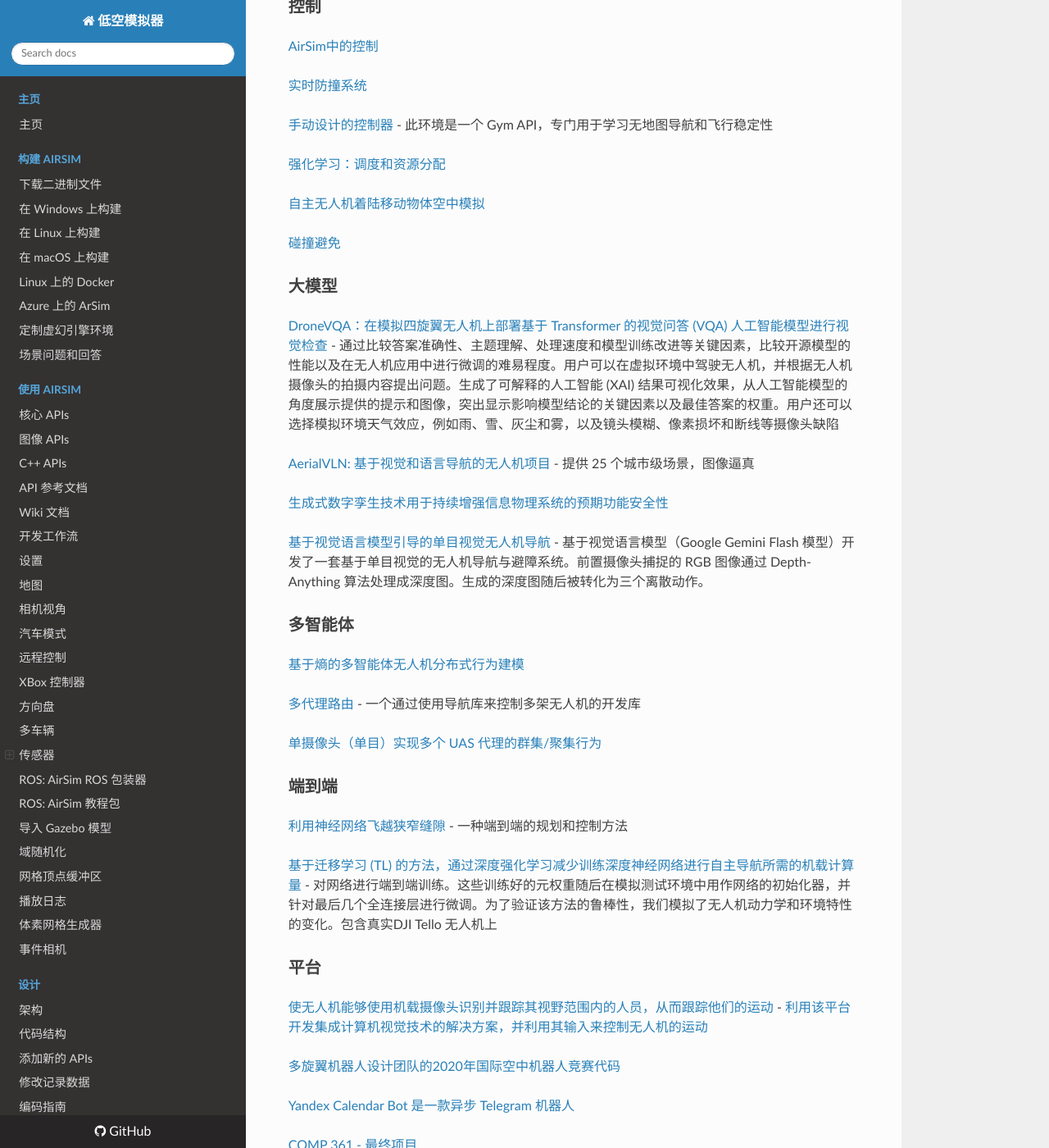
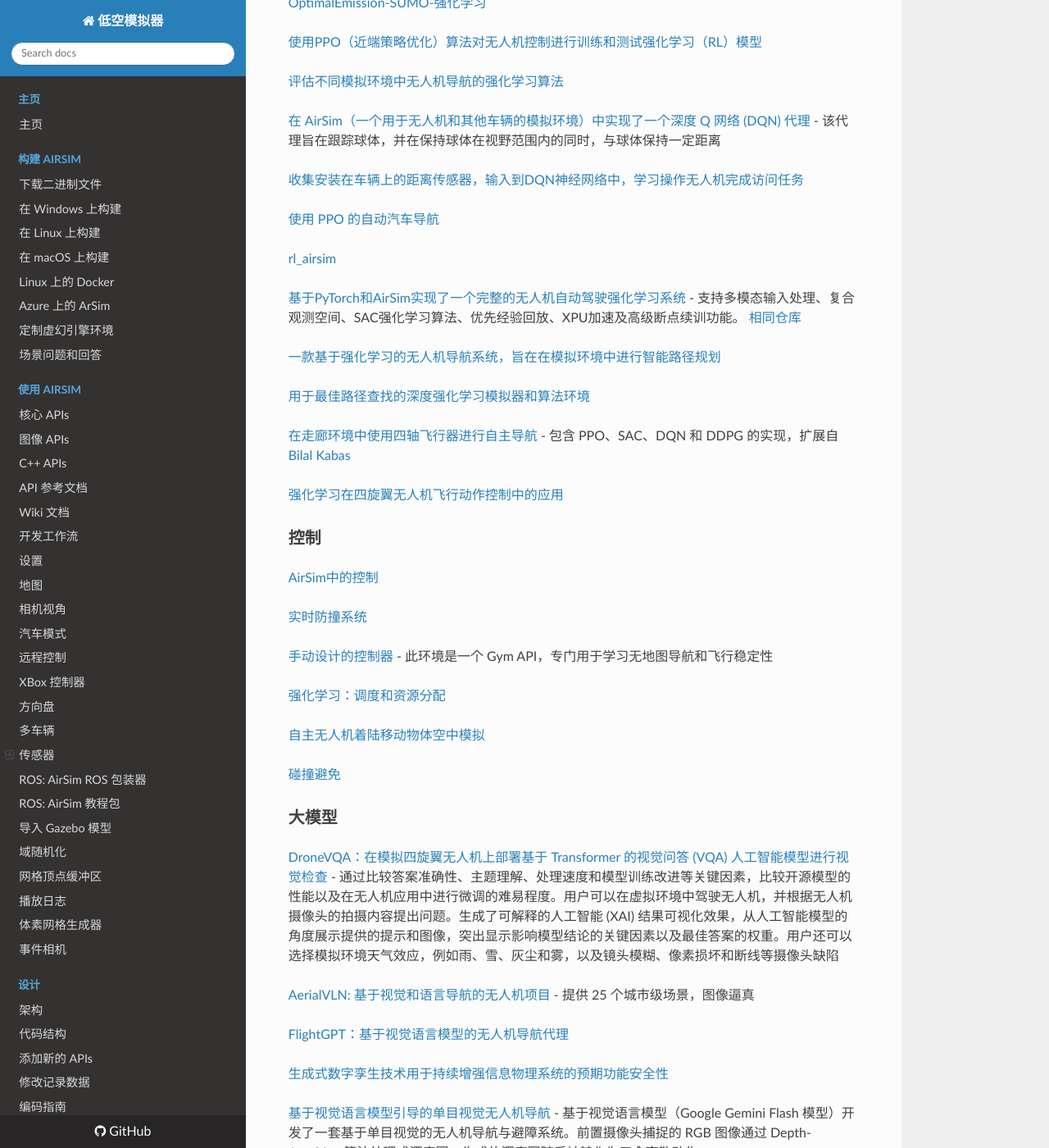
Before and after one commit to nongfu212/air_doc, an MkDocs documentation site: the page built from docs/third/used_by.md, in a window 1280 px wide and 1400 px high, scrolled down 3826 px. Shown: the whole window at 82% size. Built offline with MkDocs 1.6.1, drawn with Linux system fonts in a browser that asks for light colours; nearby versions of some CDN libraries; some of the changed text lies outside the part shown.

Commit message:
完成使用AirSim的项目列表

```diff
--- a/docs/third/used_by.md
+++ b/docs/third/used_by.md
@@ -1,7 +1,7 @@
 # [使用AirSim的项目](https://github.com/microsoft/AirSim/network/dependents)
 
 <!-- 整理到的页面：https://github.com/microsoft/AirSim/network/dependents?dependents_before=NDIwNTcwNTEwNDE -->
-<!-- 整理到的仓库：https://github.com/deameW/AirSim212 -->
+<!-- 整理到的仓库：https://github.com/cvisionai/AirSim -->
 
 
 ## 飞行器
@@ -17,6 +17,8 @@
 [在微软 Airsim 上实现 VINS-Mono SLAM](https://github.com/ritvik03/Hybrid_Navigation_Tech)
 
 [通过信息路径规划实现语义分割的具身主动领域自适应](https://github.com/ethz-asl/active_learning_for_segmentation)
+
+[使用实时图像分类进行无人机导航](https://github.com/shahlashalu/Autonomous-Drone-Navigation-System)
 
 [使用光流和扩展焦点 (Focus of Expansion) 对微型飞行器 (MAV) 进行基于运动的物体检测](https://github.com/evroon/mav-detection)
 
@@ -37,6 +39,10 @@
 [主动 SLAM VNAV 2023](https://github.com/mbpeterson70/active_slam_vnav_2023)
 
 [目标检测数据集生成器（YOLO 格式）和一些获取推理结果的方法](https://github.com/iriavizcaino/airsim_object_detection)
+
+[人脸识别&跟踪人](https://github.com/Mark-Notify/ai_drone) - 使用 YOLOv8 检测图像中的人物，使用 OpenCV 检测人脸，使用 DeepFace 识别人物，并飞近用户从视频源中选择的目标，系统会说出此人的姓名并在地图上显示他们的位置
+
+[防撞无人机](https://github.com/Rohan201769/Collision_Avoidance_Drone) - 实时无人机防撞系统使用 YOLOv8 计算机视觉检测障碍物并实施三区安全协议（紧急、关键和标准），以确保在动态环境中安全导航
 
 [一款视觉效果惊艳的火焰红外模拟器，用于 SLAM 和感知](https://github.com/castacks/firevision_sim)
 
@@ -76,6 +82,10 @@
 [结合深度强化学习 (DRL)和深度地图，以增强无人机导航和避障能力](https://github.com/omidaghdaeiii/d3qn-drone-navigation) - 集成了Dueling Double Deep Q 网络 (D3QN)和ResNet-8架构，以实现精准的运动指令和稳健的转向角度预测
 
 [在复杂的环境中训练导航策略](https://github.com/deameW/AirSim212)
+
+[无人机自主导航](https://github.com/saha0073/Autonomous_Drone_Navigation_AirSim) - 利用激光雷达数据实时避障。该系统既支持单机螺旋式导航，也支持多机协同集群飞行
+
+[active-suspension 运动规划研究](https://github.com/devprosvn/active-suspension-motion-planning-research)
 
 [基于八叉树的无人机寻路算法](https://github.com/Midas75/AirSim-OCTree-PathFinding)
 
@@ -143,6 +153,18 @@
 
 [收集安装在车辆上的距离传感器，输入到DQN神经网络中，学习操作无人机完成访问任务](https://github.com/Kura0913/Airsim-DQN)
 
+[使用 PPO 的自动汽车导航](https://github.com/Pedrazzini/AutonomousDriveEP)
+
+[rl_airsim](https://github.com/luaru1/rl_airsim)
+
+[基于PyTorch和AirSim实现了一个完整的无人机自动驾驶强化学习系统](https://github.com/1os3/RLearning_AD) - 支持多模态输入处理、复合观测空间、SAC强化学习算法、优先经验回放、XPU加速及高级断点续训功能。 [相同仓库](https://github.com/MicroAeTx/RLearning_AD_CTM)
+
+[一款基于强化学习的无人机导航系统，旨在在模拟环境中进行智能路径规划](https://github.com/GauravVRich/Auto_drone)
+
+[用于最佳路径查找的深度强化学习模拟器和算法环境](https://github.com/zhaoran2000/DRL-drones)
+
+[在走廊环境中使用四轴飞行器进行自主导航](https://github.com/Jigmiey/UAV-motion-planning-with-Reinforcement-Learning) - 包含 PPO、SAC、DQN 和 DDPG 的实现，扩展自 [Bilal Kabas](https://github.com/Jigmiey/UAV-motion-planning-with-Reinforcement-Learning)
+
 [强化学习在四旋翼无人机飞行动作控制中的应用](https://github.com/shawn243498/Reinforcement-Learning-in-Controlling-Quadrotor-UAV-Flight-Actions)
 
 
@@ -170,6 +192,8 @@
 
 [AerialVLN: 基于视觉和语言导航的无人机项目](https://github.com/AirVLN/AirVLN) - 提供 25 个城市级场景，图像逼真
 
+[FlightGPT：基于视觉语言模型的无人机导航代理](https://github.com/Pendulumclock/FlightGPT)
+
 [生成式数字孪生技术用于持续增强信息物理系统的预期功能安全性](https://github.com/JaeMin98/A-Generative-Digital-Twin-for-Continually-Enhancing-the-Intended-functional-safety-of-Cyber-Physical)
 
 [基于视觉语言模型引导的单目视觉无人机导航](https://github.com/gcsarker/vlm_nav) - 基于视觉语言模型（Google Gemini Flash 模型）开发了一套基于单目视觉的无人机导航与避障系统。前置摄像头捕捉的 RGB 图像通过 Depth-Anything 算法处理成深度图。生成的深度图随后被转化为三个离散动作。
@@ -180,6 +204,10 @@
 [基于熵的多智能体无人机分布式行为建模](https://github.com/sevilresearch/EntropySwarm)
 
 [多代理路由](https://github.com/xxEoD2242/multi_agent_routing) - 一个通过使用导航库来控制多架无人机的开发库
+
+[BJTU_MultipleDrone](https://github.com/54shitaimzf/BJTU_MultipleDrone)
+
+[无人机集群swarmVQA](https://github.com/sevilresearch/swarmVQA)
 
 [单摄像头（单目）实现多个 UAS 代理的群集/聚集行为](https://github.com/ConorGagliardi/Monocular-Swarm)
 
@@ -221,8 +249,18 @@
 
 [用于搜索和救援行动的自主无人机导航系统项目](https://github.com/abellit/AIUAVProject)
 
+[无人机视觉强化学习训练环境及训练代码](https://github.com/1os3/RLearning) - 包含奖励结构优化、调试日志与高可维护性结构
+
+[AeroSynapse：自主隐形无人机平台](https://github.com/aahmadf123/AeroSynapse)
+
+[使用 AirSim 进行农业无人机模拟](https://github.com/ashutoshkumar98/Simulation-for-Drone-in-Agriculture)
+
+[OpenFly平台](https://github.com/SHAILAB-IPEC/OpenFly-Platform) - 通过提供高度自动化的数据收集工具链和大规模基准数据集，推动户外空中视觉语言导航 (VLN) 的研究。它包含 10 万条不同的飞行轨迹、使用尖端渲染技术生成的高质量视觉数据，以及一个关键帧感知的 VLN 模型 OpenFly-Agent
+
 
 [嵌入式无人机控制系统具有基于 LiDAR 的物体检测、实时导航和精确着陆功能](https://github.com/Akira1906/trentos-drone)
+
+
 
 
 ### 数据
@@ -321,6 +359,8 @@
 
 [密苏里科技大学多旋翼设计团队为 2023-2024 年学生无人机系统竞赛 (SUAS) 设计的模拟环境](https://github.com/MissouriMRR/Simulation-2023)
 
+[密苏里科技大学多旋翼设计团队参加 2025 年学生无人机系统竞赛 (SUAS) 的代码](https://github.com/MissouriMRR/SUAS-2025)
+
 [密苏里科技大学多旋翼设计团队为 2023-2024 年学生无人机系统竞赛 (SUAS) 设计的模拟环境](https://github.com/MissouriMRR/Simulation-2024-SUAS-Enviroment)
 
 
@@ -341,6 +381,8 @@
 
 [张家界地图](https://github.com/microsoft/AirSim-Drone-Racing-Lab-Source/commit/4a03fd554534a946a27c4dd7c3067b8515f4fb70) 、[为所有地图添加F10](https://github.com/microsoft/AirSim-Drone-Racing-Lab-Source/commit/c8847d41871590b69636d9c371172f94096f3e78) 等
 
+[添加雷达传感器](https://github.com/Hak-Y/AirSim_Sensor/commits/main/)
+
 [添加/更新了集中式 linting 工作流程](https://github.com/spearuav/ninox-custom-airsim)
 
 [修改 AirSim 的分支以与定制的 Unity 模拟器配合使用](https://github.com/muellerlab/AIFS_AirSim_Release) - 可作为 AIFS 农用飞行模拟器的子模块使用
@@ -386,6 +428,8 @@
 [测试 Airsim API，并训练汽车使用强化学习来查找和导航到物体](https://github.com/sihengt/airsim-vroom)
 
 [自动赛车的强化学习](https://github.com/eliork/Reinforcement-Learning-on-Autonomous-Race-Car) - 使用软演员评论家 (SAC) 算法和变分自动编码器 (VAE)。
+
+[使用 TensorFlow 训练神经网络以及执行实时碰撞检测和多车模拟](https://github.com/cdsjdev/CollisionAvoidance)
 
 [通用 ROS2 包，用于使用不同的 API 控制各种模拟中的车辆](https://github.com/blakermchale/robot-control)
 
@@ -415,7 +459,17 @@
 
 [数据生成](https://github.com/alphavector/all)
 
+[Backend](https://github.com/01amine/Backend) - [相同仓库](https://github.com/PFE-isil-002/Backend)
+
 [Flying Cavalry](https://github.com/rlturkiye/flying-cavalry)
+
+[CAPSTONE](https://github.com/124coding/CAPSTONE)
+
+[FlashTrans](https://github.com/toanbh10032/FlashTrans)
+
+[Flask_news_app](https://github.com/Pennyvia/Flask_news_app)
+
+[无人机研究自动认证机器学习模型](https://github.com/islam8437/Authentification-des-reseaux-UAV)
 
 [caviar](https://github.com/lasseufpa/caviar)
 
```
Also changed, not shown: other parts of docs/third/used_by.md (+2 -2 lines).
